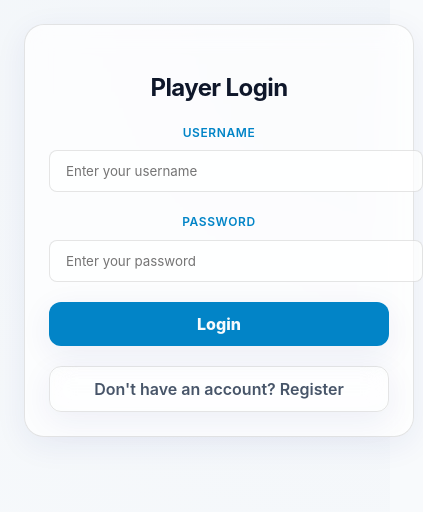
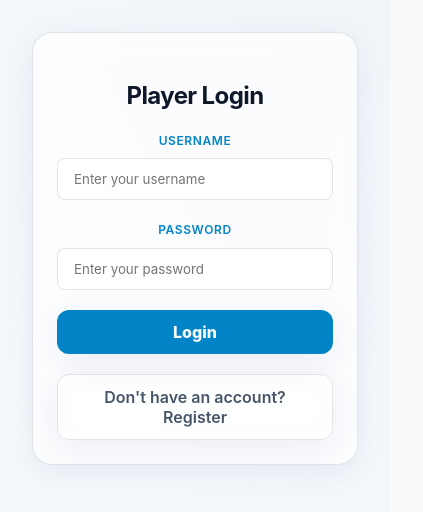
Before and after one commit to Angstromico/NBA-Fantasy-Stats-React-App, a React (Vite) app: page / in a window 390 px wide. Shown: the top 512 px of the page, 423 px wide, since content can reach past the window. Built offline with nearby package versions, Linux system fonts and the light colour scheme.

Commit message:
fix: eliminate horizontal scroll and refine mobile container alignment

```diff
--- a/src/index.css
+++ b/src/index.css
@@ -1,3 +1,7 @@
+* {
+  box-sizing: border-box;
+}
+
 :root {
   font-family: 'Inter', system-ui, -apple-system, BlinkMacSystemFont, 'Segoe UI', Roboto, Oxygen, Ubuntu, Cantarell, 'Open Sans', 'Helvetica Neue', sans-serif;
   line-height: 1.6;
@@ -51,14 +55,12 @@ body.dark-mode {
 
 body {
   margin: 0;
-  display: flex;
-  justify-content: center;
-  align-items: center;
   min-width: 320px;
   min-height: 100vh;
   background: radial-gradient(circle at top right, var(--bg-dark), var(--bg-darker));
   background-attachment: fixed;
   transition: background 0.3s ease, color 0.3s ease;
+  overflow-x: hidden;
 }
 
 main {
@@ -66,9 +68,7 @@ main {
   max-width: 1200px;
   display: flex;
   flex-direction: column;
-  justify-content: center;
-  align-items: center;
-  padding: 0.5rem;
+  padding: 1rem;
   margin: 0 auto;
 }
 
```
